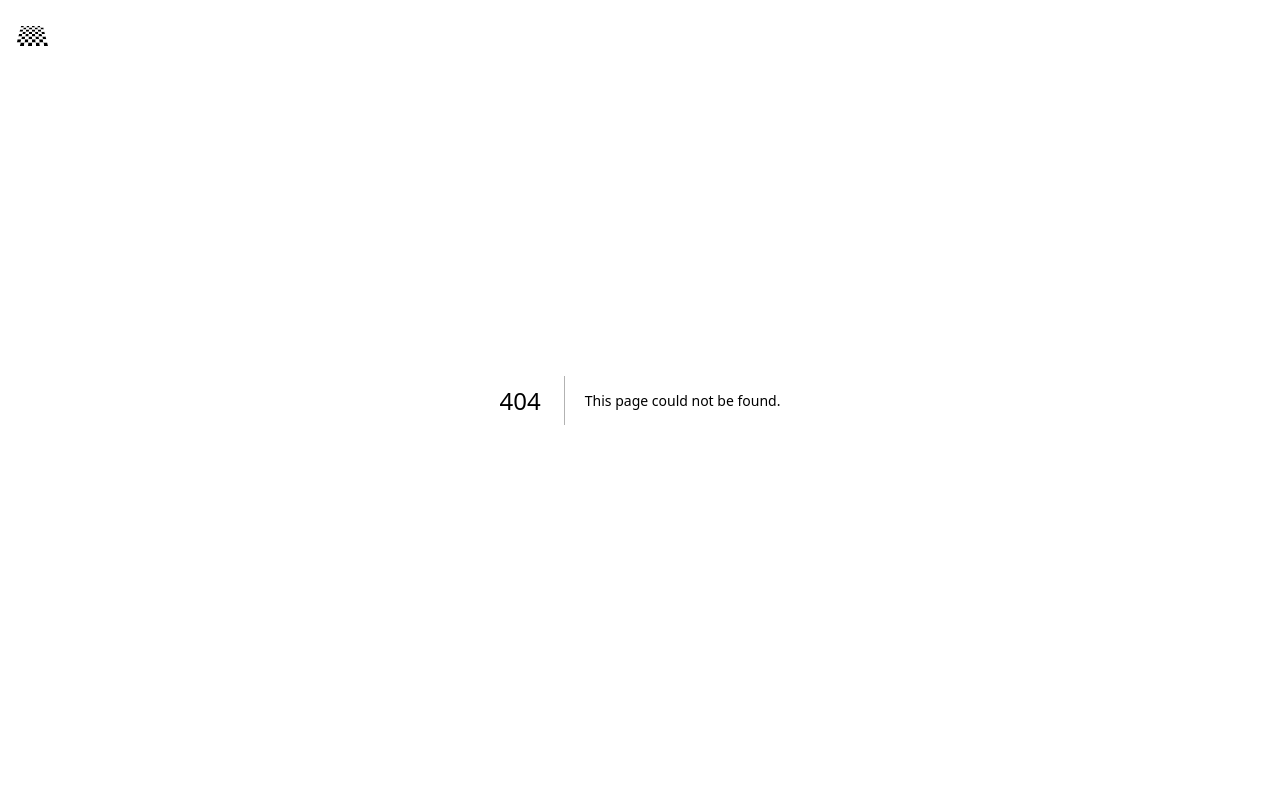
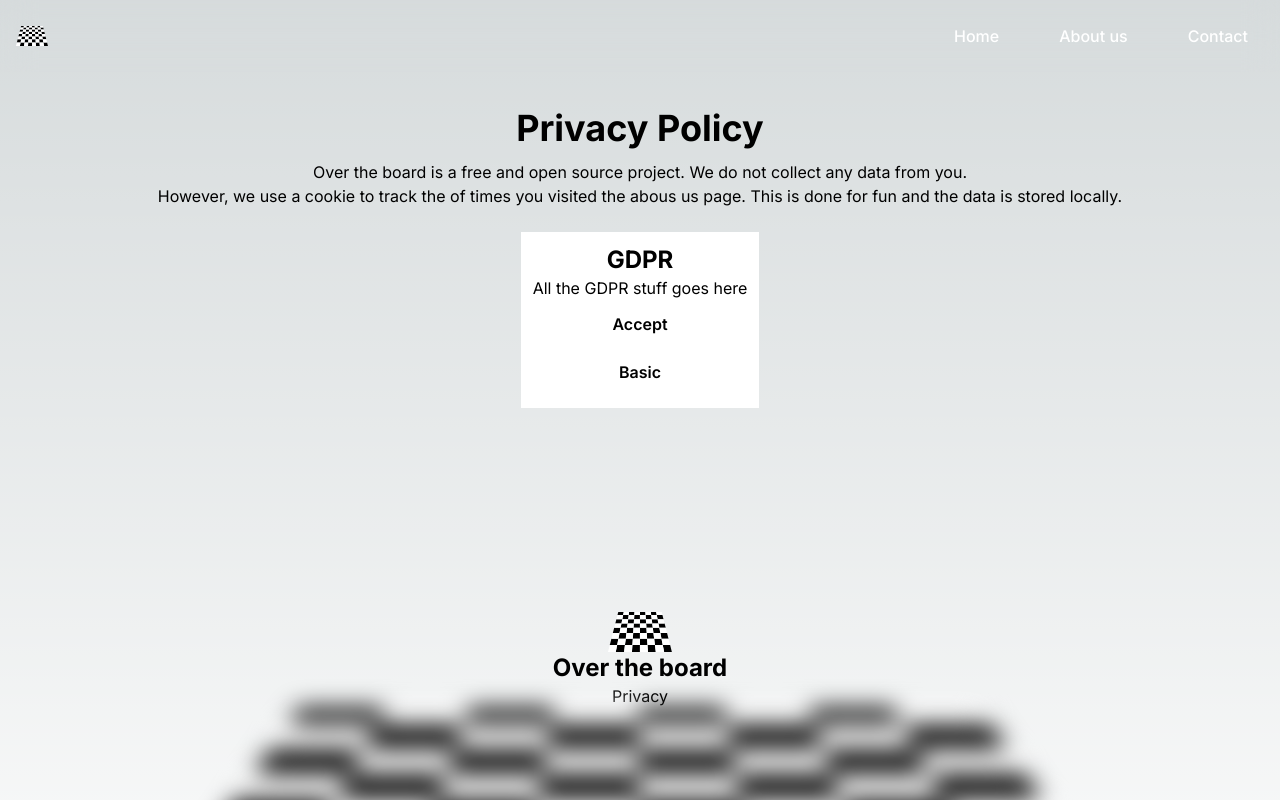
Before and after one commit to KolmschateS/webdev-next, a Next.js app: page /privacy in a window 1280 px wide. Before the commit this address had no page. Shown: the top 800 px of the page. Built offline with nearby package versions, Linux system fonts and the light colour scheme.

Commit message:
added basic GDPR functionality

```diff
--- a/app/layout.tsx
+++ b/app/layout.tsx
@@ -5,6 +5,7 @@ const inter = Inter({ subsets: ['latin'] })
 
 import Nav from '../components/Nav'
 import Footer from '../components/Footer'
+import GDPR from '@/components/GDPR'
 
 export const metadata = {
   title: 'Create Next App',
@@ -25,6 +26,7 @@ export default function RootLayout({
           {children}
 
           < Footer />
+          <GDPR fullScreen={true} />
         </div>
       </body>
     </html>
--- a/app/page.tsx
+++ b/app/page.tsx
@@ -1,5 +1,3 @@
-import Image from 'next/image'
-
 export default function Home() {
   return (
     <main className="flex min-h-screen flex-col items-center p-24">
--- /dev/null
+++ b/app/privacy/page.tsx
@@ -0,0 +1,14 @@
+import GDPR from "@/components/GDPR";
+
+export default function Privacy() {
+    return (
+        <main className="flex flex-col items-center p-24">
+            <h1 className='text-center text-4xl font-bold m-3'>Privacy Policy</h1>
+            <div className="text-center">
+                <p>Over the board is a free and open source project. We do not collect any data from you.</p>
+                <p>However, we use a cookie to track the of times you visited the abous us page. This is done for fun and the data is stored locally.</p>
+            </div>
+            <GDPR fullScreen={false}/>
+        </main>
+    )
+  }
--- a/components/Footer.tsx
+++ b/components/Footer.tsx
@@ -1,4 +1,10 @@
+"use client"
+
 import Image from 'next/image'
+
+import { useState } from 'react'
+import GDPR from './GDPR';
+import Link from 'next/link';
 
 export default function Footer() {
     return (
@@ -6,8 +12,9 @@ export default function Footer() {
             <div className='flex flex-col items-center p-24'>
                 <Image src="/otb.svg" alt="Over the board" width={64} height={64}  />
                 <h1 className='text-center text-2xl font-bold'>Over the board</h1>
+                < Link href="privacy ">Privacy</Link>
                 <Image className='blur-md' src="/otb-footer.svg" alt="Over the board" width={1000} height={1000}  />
-            </div>`
+            </div>
         </footer>
     )
   }
--- /dev/null
+++ b/components/GDPR.tsx
@@ -0,0 +1,76 @@
+"use client"
+
+import { useState, useEffect} from "react";
+import Cookies from "js-cookie";
+
+
+export default function GDPR( {fullScreen}: boolean ) {
+    const [showGDPRWindow, setShowGDPRWindow] = useState(false);
+    const [gdpr, setGDPR] = useState("")
+
+    const fullScreenClassName = "fixed top-0 left-0 w-screen h-screen flex justify-center items-center z-50`"
+    const fullScreenClassName2 = "absolute top-0 left-0 w-full h-full bg-black bg-opacity-50 backdrop-blur-sm"
+    const normalClassName = "m-3"
+
+    const activeButton = "text-md font-semibold text-white bg-black p-1 m-2"
+    const inactiveButton = "text-md font-semibold text-black p-1 m-2"
+
+    const handleAccept = () => {
+        Cookies.set('gdpr', 'accepted');
+        setGDPR("accepted");
+        if (fullScreen == false) {
+            setShowGDPRWindow(true);
+        }
+        else
+        {
+            setShowGDPRWindow(false);
+        }
+    }
+
+    const handleBasic = () => {
+        Cookies.set('gdpr', 'basic');
+        setGDPR("basic");
+        if (fullScreen == false) {
+            setShowGDPRWindow(true);
+        }
+        else
+        {
+            setShowGDPRWindow(false);
+        }
+    }
+
+    useEffect(() => {
+        const cookie: string = String(Cookies.get('gdpr'));
+        setGDPR(cookie);
+        if (fullScreen == false) {
+            setShowGDPRWindow(true);
+        }
+        if (cookie === undefined) {
+            setShowGDPRWindow(true);
+        }
+    }, []);
+
+    if (!showGDPRWindow) {
+        return null;
+    }
+
+  return (
+    <div className={`${fullScreen ? fullScreenClassName : normalClassName}`}>
+        <div className={`${fullScreen ? fullScreenClassName2 : normalClassName}`}>
+        </div>
+        <div className="relative bg-white text-black text-center p-3">
+            <h1 className="text-2xl font-bold">GDPR</h1>
+            <p>All the GDPR stuff goes here</p>
+
+            {/* GDPR stuff */}
+
+            <div>
+                <button className={gdpr == "accepted" ? activeButton : inactiveButton} onClick={handleAccept}>Accept</button>
+            </div>
+            <div>
+                <button className={gdpr == "basic" ? activeButton : inactiveButton} onClick={handleBasic}>Basic</button>
+            </div>
+        </div>
+  </div>
+  );
+  }
--- a/components/temp.tsx
+++ /dev/null
@@ -1,53 +0,0 @@
-
-< Image src="/otb.svg" alt="Over the board" width={32} height={32} />
-
-"use client"
-
-import { useState } from 'react';
-
-import Link from 'next/link';
-import Image from 'next/image';
-
-export default function Nav() {
-    const [isMobileMenuOpen, setIsMobileMenuOpen] = useState(false);
-
-    const toggleMobileMenu = () => {
-        setIsMobileMenuOpen(!isMobileMenuOpen);
-    }
-    return (
-        <nav className="bg-opacity-50 backdrop-filter backdrop-blur-lg fixed top-0 left-0 w-full z-50">
-            <div className="max-w-screen-xl flex flex-wrap items-center justify-between mx-auto p-4">
-                < Link className="flex items-center" href="/">
-                    < Image src="/otb.svg" alt="Over the board" width={32} height={32} />
-                </Link>
-
-                {/* Menu */}
-                <div className="" id="navbar-default">
-                    <ul className="font-medium flex flex-col p-4 md:p-0 mt-4 md:flex-row md:space-x-8 md:mt-0 md:border-0">
-                        <Link href="/" className="block py-2 pl-3 pr-4 text-white dark:text-white">Home</Link>
-                        <Link href="/about" className="block py-2 pl-3 pr-4 text-white dark:text-white">About us</Link>
-                        <Link href="/contact" className="block py-2 pl-3 pr-4 text-white dark:text-white">Contact</Link>
-                    </ul>
-                </div>
-
-                {/* Mobile menu button */}
-                <div className="md:hidden">
-                    <button
-                        type="button"
-                        className="block text-gray-800 dark:text-white hover:text-gray-700 dark:hover:text-gray-300 focus:text-gray-700 dark:focus:text-gray-300 focus:outline-none"
-                        onClick={toggleMobileMenu}
-                    >
-                        <svg viewBox="0 0 24 24" className="w-6 h-6 fill-current">
-                            <path
-                                fillRule="evenodd"
-                                clipRule="evenodd"
-                                d="M3 5H21V7H3V5ZM3 11H21V13H3V11ZM3 17H21V19H3V17Z"
-                            />
-                        </svg>
-                    </button>
-                </div>
-            </div>
-        </nav>
-
-    )
-  }
--- a/package.json
+++ b/package.json
@@ -15,11 +15,15 @@
     "autoprefixer": "10.4.14",
     "eslint": "8.40.0",
     "eslint-config-next": "13.4.2",
+    "js-cookie": "^3.0.5",
     "next": "13.4.2",
     "postcss": "8.4.23",
     "react": "18.2.0",
     "react-dom": "18.2.0",
     "tailwindcss": "3.3.2",
     "typescript": "5.0.4"
+  },
+  "devDependencies": {
+    "@types/js-cookie": "^3.0.3"
   }
 }
```
Also changed, not shown: 1 other file (tests, documents, lock files or other folders).
